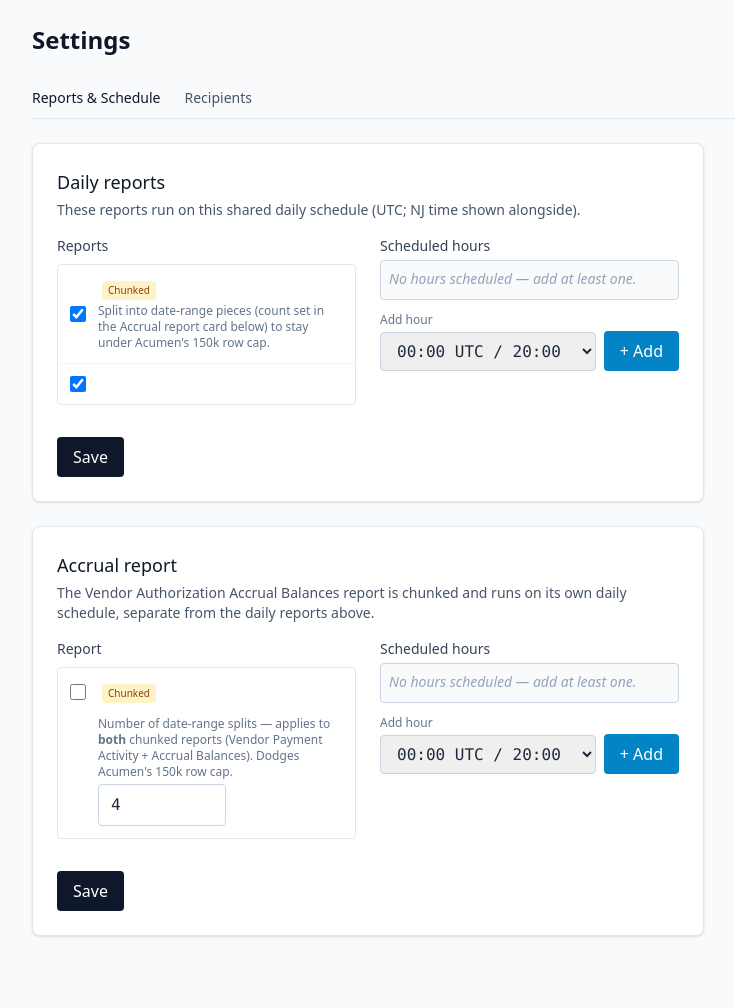
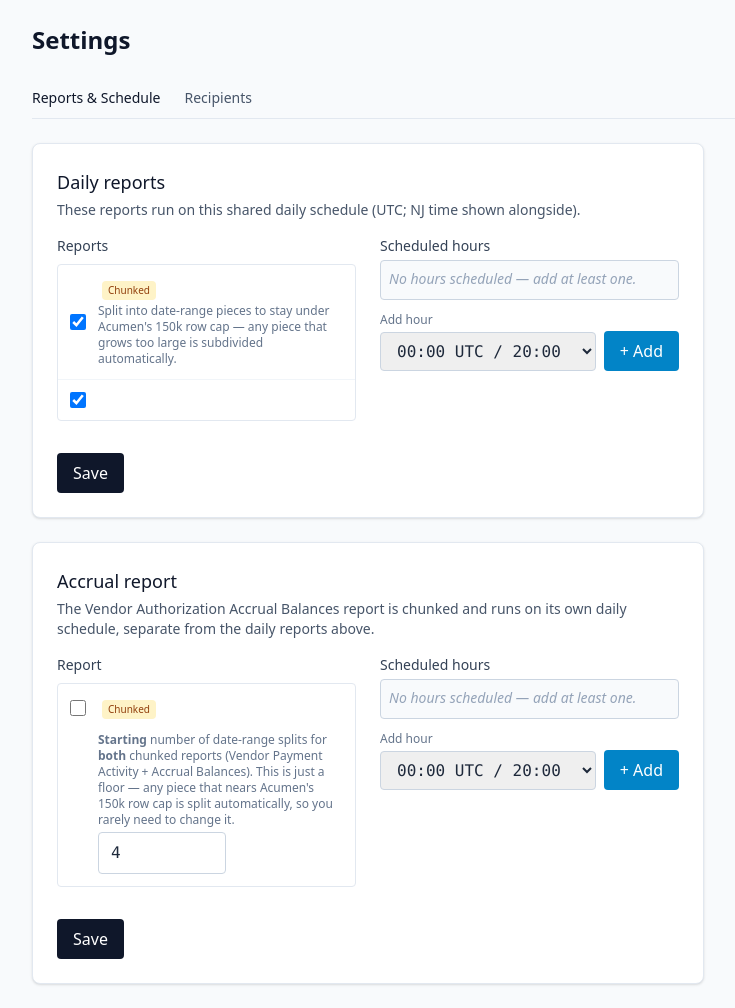
Before and after one commit to admsehrglobal/acumenauto, a Django app: template templates/settings.html in a window 1280 px wide. Shown: the whole page, without its empty margins (112-847 px from the left). Before the commit the page ends 937 px from the top, so only its background shows below. Run offline with Django 5.2, Linux system fonts and the light colour scheme; the template is opened without the code that fills it: values that come from a table or form of the project are taken from there, others are empty; parts of the project's set-up code (start-up, migrations or seed data) failed here and were passed over; some libraries are stand-ins or nearby versions.

Commit message:
docs(ui): reflejar que el chunking ahora es adaptativo
date_range_chunks dejo de ser un workaround manual del cap y paso a ser un
PISO: el sistema subdivide solo cualquier chunk que se acerque a 150k. Actualizo
el help_text del modelo y los textos del dashboard (settings.html) para que Paul
no piense que tiene que tunearlo. Migracion 0012 = solo el help_text (no toca DB).

```diff
--- a/app/models.py
+++ b/app/models.py
@@ -51,9 +51,11 @@ class AppConfig(models.Model):
     date_range_chunks = models.PositiveSmallIntegerField(
         default=4,
         help_text=(
-            "Number of date-range chunks for the chunked reports (Vendor "
-            "Payment Activity and Vendor Authorization Accrual Balances). "
-            "Workaround for Acumen's 150k row export cap."
+            "Starting number of date-range chunks for the chunked reports "
+            "(Vendor Payment Activity and Vendor Authorization Accrual "
+            "Balances). This is a floor: any chunk that approaches Acumen's "
+            "150k row export cap is auto-subdivided, so you rarely need to "
+            "change it."
         ),
     )
 
--- a/templates/settings.html
+++ b/templates/settings.html
@@ -40,7 +40,7 @@
               <span class="text-sm text-slate-800 font-mono break-all">{{ report_1_name }}</span>
               <span class="ml-1 inline-block px-1.5 py-0.5 text-[10px] font-sans font-medium rounded bg-amber-100 text-amber-800 align-middle">Chunked</span>
               <span class="block text-xs text-slate-500 mt-0.5">
-                Split into date-range pieces (count set in the Accrual report card below) to stay under Acumen's 150k row cap.
+                Split into date-range pieces to stay under Acumen's 150k row cap — any piece that grows too large is subdivided automatically.
               </span>
             </label>
           </li>
@@ -113,9 +113,10 @@
           <div class="ml-7">
             <label for="id_date_range_chunks"
                    class="block text-xs text-slate-500 mb-1">
-              Number of date-range splits — applies to <strong>both</strong> chunked
-              reports (Vendor Payment Activity + Accrual Balances). Dodges Acumen's
-              150k row cap.
+              <strong>Starting</strong> number of date-range splits for <strong>both</strong>
+              chunked reports (Vendor Payment Activity + Accrual Balances). This is just a
+              floor — any piece that nears Acumen's 150k row cap is split automatically, so
+              you rarely need to change it.
             </label>
             <div class="max-w-[8rem]">
               {{ weekly_config_form.date_range_chunks }}
```
Also changed, not shown: app/migrations/0012_alter_appconfig_date_range_chunks.py (added).
